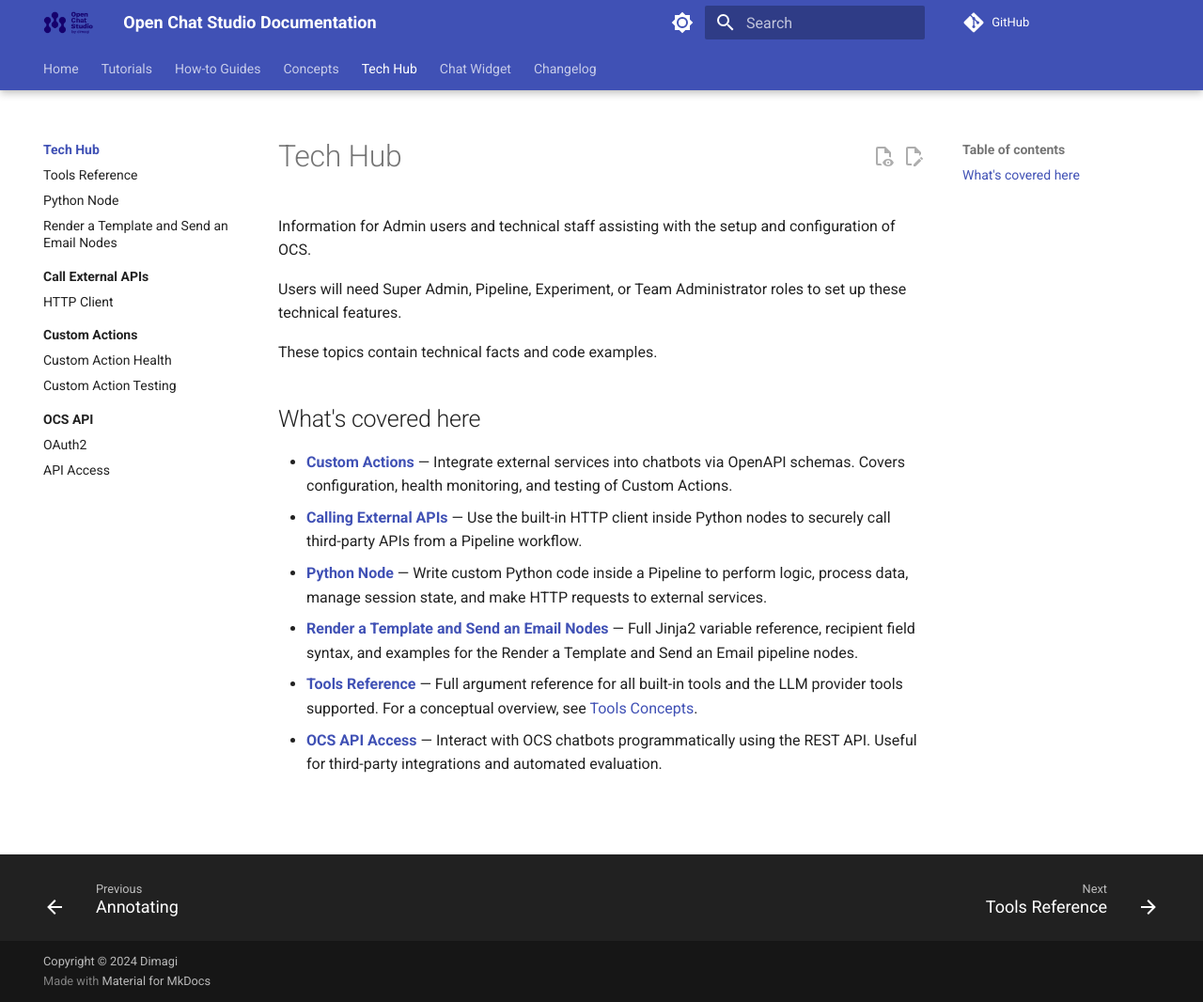
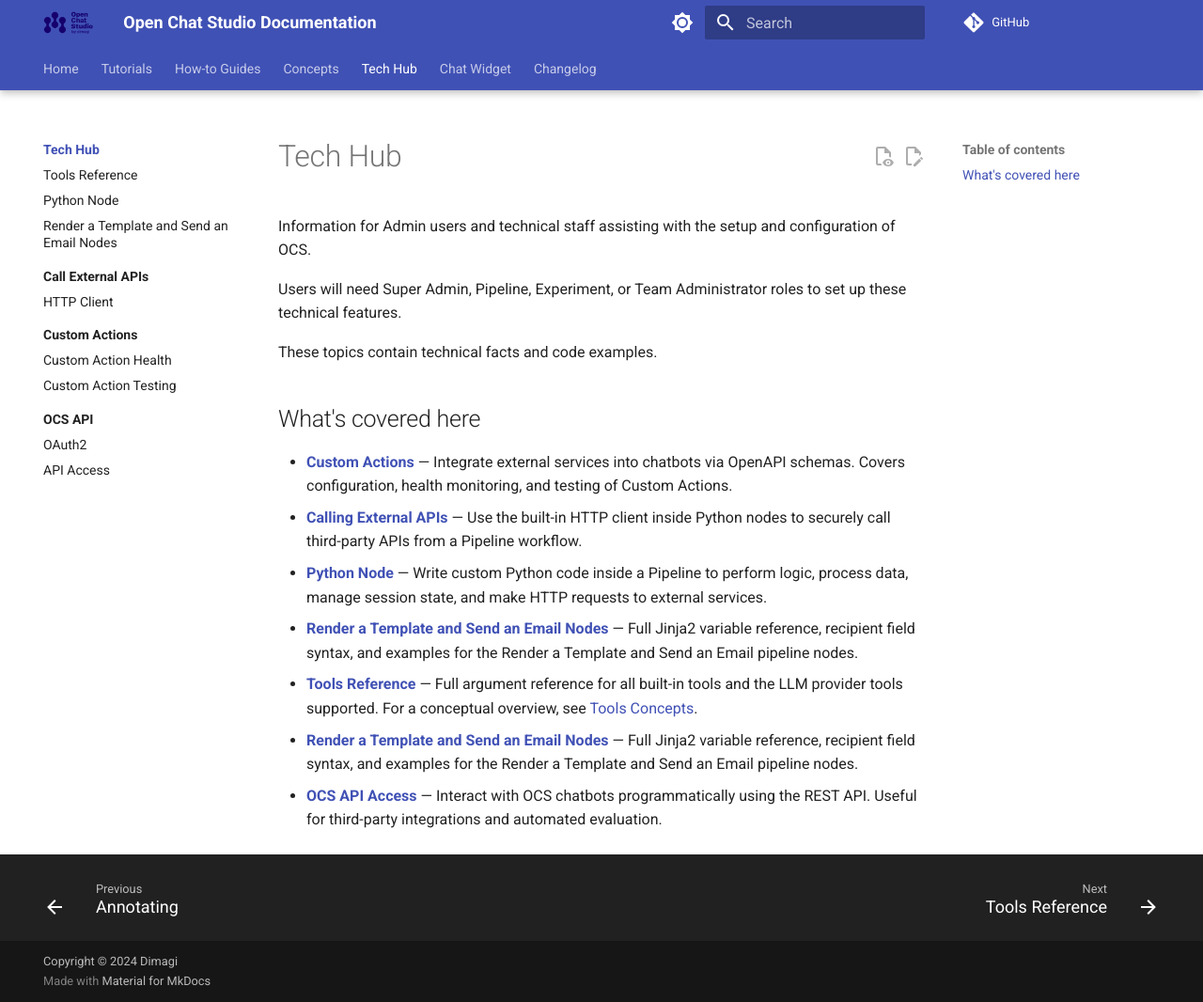
Before and after one commit to dimagi/open-chat-studio-docs, an MkDocs documentation site: the page built from docs/tech-hub/index.md, in a window 1280 px wide and 1066 px high. Shown: the whole window at 94% size. Built offline with MkDocs 1.6.1 and Material for MkDocs 9.7.7, drawn with Linux system fonts in a browser that asks for light colours; a script that is not in the unit is left out; comment, search, counter and statistics services are not loaded.

```diff
--- a/docs/tech-hub/index.md
+++ b/docs/tech-hub/index.md
@@ -18,4 +18,5 @@
 - **[Python Node](python_node.md)** — Write custom Python code inside a Pipeline to perform logic, process data, manage session state, and make HTTP requests to external services.
 - **[Render a Template and Send an Email Nodes](template_and_email_nodes.md)** — Full Jinja2 variable reference, recipient field syntax, and examples for the Render a Template and Send an Email pipeline nodes.
 - **[Tools Reference](tools.md)** — Full argument reference for all built-in tools and the LLM provider tools supported. For a conceptual overview, see [Tools Concepts](../concepts/tools/index.md).
+- **[Render a Template and Send an Email Nodes](template_and_email_nodes.md)** — Full Jinja2 variable reference, recipient field syntax, and examples for the Render a Template and Send an Email pipeline nodes.
 - **[OCS API Access](api_access.md)** — Interact with OCS chatbots programmatically using the REST API. Useful for third-party integrations and automated evaluation.
```
Also changed, not shown: mkdocs.yml (line endings or trailing spaces).
